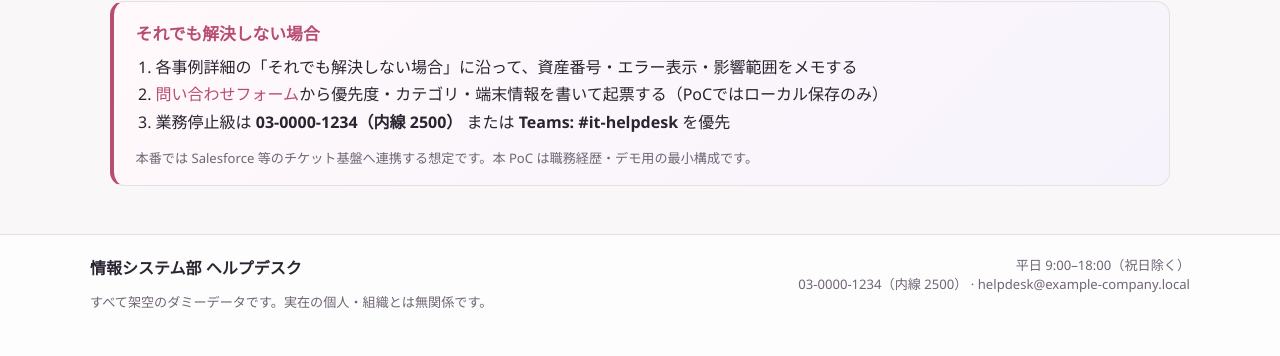
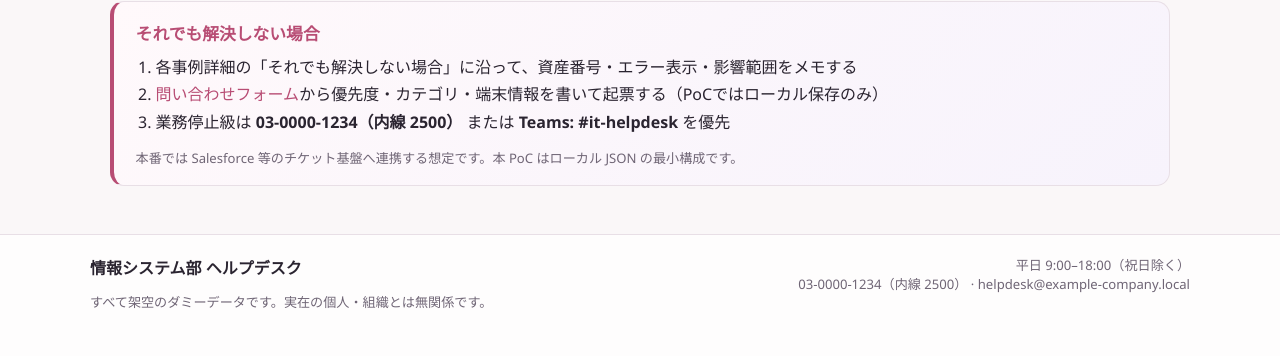
Before and after one commit to lovepig0721/IT-Helpdesk-Case-Search, a FastAPI app: page / in a window 1280 px wide. Shown: the part 1738-2094 px from the top of the page. Run offline with FastAPI, Linux system fonts and the light colour scheme.

Commit message:
docs: add screenshots and clean README for public GitHub
Include home, case detail, and inquiry captures; remove career-oriented wording from docs and UI copy.

```diff
--- a/app/templates/home.html
+++ b/app/templates/home.html
@@ -144,6 +144,6 @@
     <li><a href="/inquiry">問い合わせフォーム</a>から優先度・カテゴリ・端末情報を書いて起票する（PoCではローカル保存のみ）</li>
     <li>業務停止級は <strong>{{ contact.phone }}</strong> または <strong>{{ contact.chat }}</strong> を優先</li>
   </ol>
-  <p class="muted small">本番では Salesforce 等のチケット基盤へ連携する想定です。本 PoC は職務経歴・デモ用の最小構成です。</p>
+  <p class="muted small">本番では Salesforce 等のチケット基盤へ連携する想定です。本 PoC はローカル JSON の最小構成です。</p>
 </section>
 {% endblock %}
```
Also changed, not shown: README.md, 3 other files.
